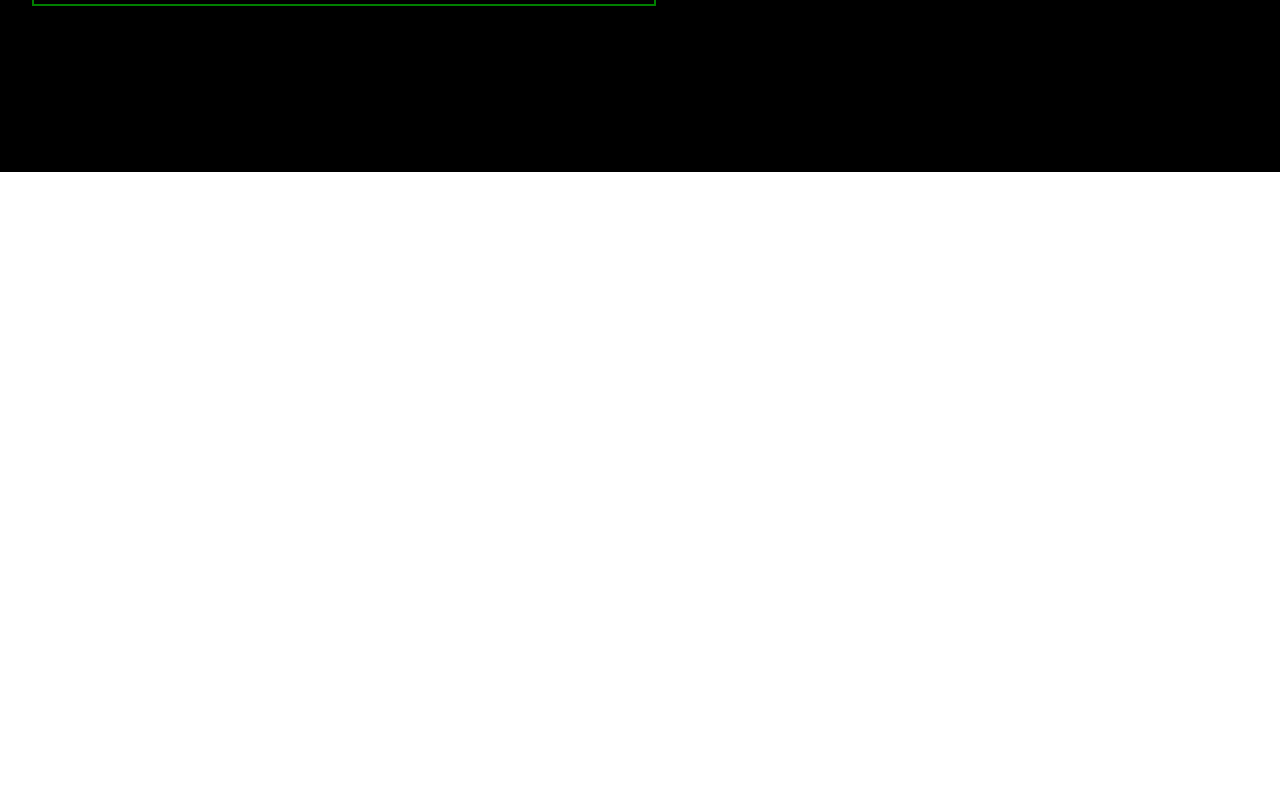
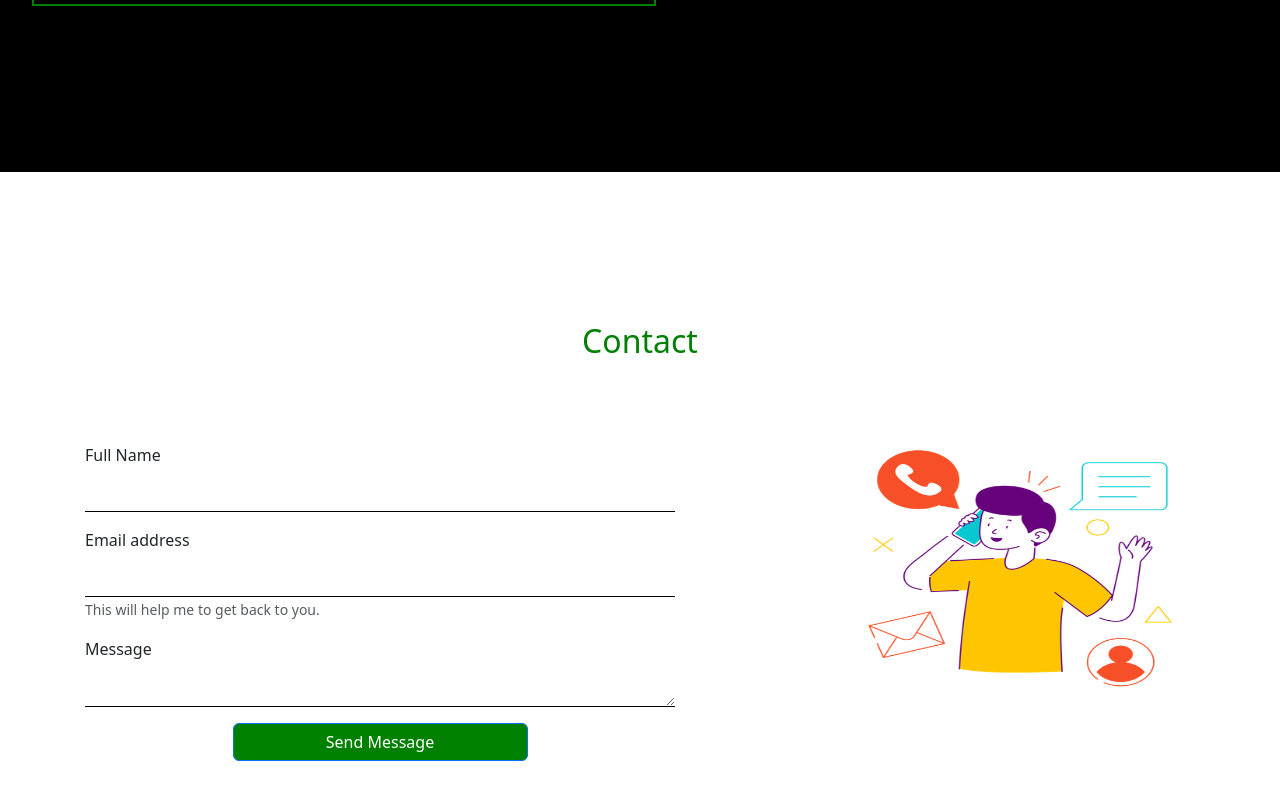
Before and after one commit to narayan-jat/portfolio, a React (Create React App) app in the folder front-end/: page / in a window 1280 px wide. Shown: the part 4514-5314 px from the top of the page. Before the commit the page ends 4686 px from the top, so only its background shows below. Built offline with nearby package versions, Linux system fonts and the light colour scheme; no server answers.

Commit message:
add contact

```diff
--- a/front-end/src/Pages/Home.js
+++ b/front-end/src/Pages/Home.js
@@ -6,6 +6,7 @@ import Skills from "../components/Skills";
 import "../styles/Pages.css";
 import Projects from "../components/Projects";
 import Achievemets from "../components/Achiements";
+import Contact from "../components/Contact";
 
 const Portfolio = () => {
 
@@ -17,6 +18,7 @@ const Portfolio = () => {
             <Skills/>
             <Projects/>
             <Achievemets/>
+            <Contact/>
         </div>
     )
 }
--- /dev/null
+++ b/front-end/src/components/Contact.js
@@ -0,0 +1,78 @@
+import Button from "react-bootstrap/Button";
+import Form from "react-bootstrap/Form";
+import "../styles/Contact.css";
+import contactImage from "../media/contact.png";
+
+function Contact() {
+  return (
+    <div id="contact" style={{ padding: "150px 0" }}>
+      <h2
+        style={{ color: "green", textAlign: "center", paddingBottom: "50px" }}
+      >
+        Contact
+      </h2>
+      <div className="contact">
+        <div className="contact-form">
+          <Form>
+            <Form.Group className="mb-3 " controlId="formBasicName">
+              <Form.Label>Full Name</Form.Label>
+              <Form.Control
+                type="text"
+                style={{
+                  border: "none",
+                  borderBottom: "1px solid black",
+                  borderRadius: "0",
+                  boxShadow: "none",
+                  width: "100%",
+                }}
+              />
+            </Form.Group>
+
+            <Form.Group className="mb-3" controlId="formBasicEmail">
+              <Form.Label>Email address</Form.Label>
+              <Form.Control
+                type="email"
+                style={{
+                  border: "none",
+                  borderBottom: "1px solid black",
+                  borderRadius: "0",
+                  boxShadow: "none",
+                  width: "100%",
+                }}
+              />
+              <Form.Text className="text-muted">
+                This will help me to get back to you.
+              </Form.Text>
+            </Form.Group>
+
+            <Form.Group className="mb-3" controlId="formBasicMessage">
+              <Form.Label>Message</Form.Label>
+              <Form.Control
+                as="textarea"
+                rows={1}
+                style={{
+                  border: "none",
+                  borderBottom: "1px solid black",
+                  borderRadius: "0",
+                  boxShadow: "none",
+                  width: "100%",
+                }}
+              />
+            </Form.Group>
+
+              <div className="contact-button">
+              <Button id="contact-button" type="submit">
+              Send Message
+            </Button>
+              </div>
+          </Form>
+        </div>
+        <div id="contact-image">
+          <img className="contact-image" src={contactImage}></img>
+        </div>
+      </div>
+    </div>
+  );
+}
+
+export default Contact;
--- /dev/null
+++ b/front-end/src/styles/Contact.css
@@ -0,0 +1,42 @@
+.contact {
+    display: flex;
+    justify-content: space-around;
+    flex-wrap: wrap;
+}
+
+.contact-form {
+    padding: 25px;
+    width: 50%;
+}
+
+.contact-image {
+    padding: 25px;
+}
+
+.contact-button {
+    display: flex;
+    justify-content: center;
+}
+#contact-button{
+    width: 50%;
+    background-color: green;
+    transition: background-color 1s ease;
+}
+#contact-button:hover {
+    background-color: rgb(141, 247, 141);
+}
+
+.contact-image {
+    width: 400px;
+    height: 300px;
+}
+
+@media (max-width: 768px){
+    .contact-form {
+        width: 100%;
+        margin: 0 10%;
+    }
+    #contact-image {
+        display: none;
+    }
+}
```
Also changed, not shown: front-end/src/media/contact.png (added).
